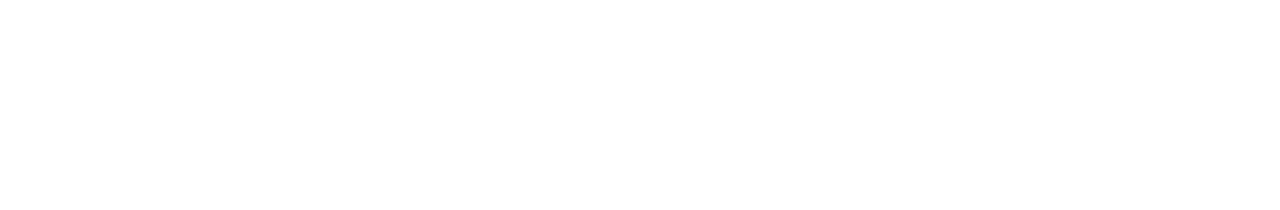
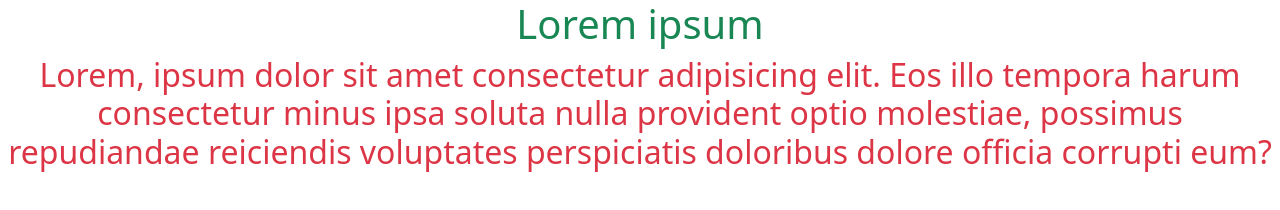
Before and after one commit to IndreNar/TeamWork2, a plain HTML site: page index.html in a window 1280 px wide. Drawn offline with nearby package versions, Linux system fonts and the light colour scheme.

Commit message:
lorem ipsum

```diff
--- a/index.html
+++ b/index.html
@@ -1,12 +1,27 @@
 <!DOCTYPE html>
 <html lang="en">
+
 <head>
     <meta charset="UTF-8">
     <meta http-equiv="X-UA-Compatible" content="IE=edge">
     <meta name="viewport" content="width=device-width, initial-scale=1.0">
     <title>Document</title>
+    <link href="https://cdn.jsdelivr.net/npm/bootstrap@5.2.2/dist/css/bootstrap.min.css" rel="stylesheet"
+        integrity="sha384-Zenh87qX5JnK2Jl0vWa8Ck2rdkQ2Bzep5IDxbcnCeuOxjzrPF/et3URy9Bv1WTRi" crossorigin="anonymous">
 </head>
+</head>
+
 <body>
+    <header>
+        <h1 class="text-center text-success">Lorem ipsum</h1>
+        <h2 class="text-center text-danger">Lorem, ipsum dolor sit amet consectetur adipisicing elit. Eos illo tempora
+            harum consectetur minus ipsa
+            soluta nulla provident optio molestiae, possimus repudiandae reiciendis voluptates perspiciatis doloribus
+            dolore officia corrupti eum?</h2>
+    </header>
+    <script src="https://cdn.jsdelivr.net/npm/bootstrap@5.2.2/dist/js/bootstrap.bundle.min.js"
+        integrity="sha384-OERcA2EqjJCMA+/3y+gxIOqMEjwtxJY7qPCqsdltbNJuaOe923+mo//f6V8Qbsw3"
+        crossorigin="anonymous"></script>
+</body>
 
-</body>
 </html>
```
